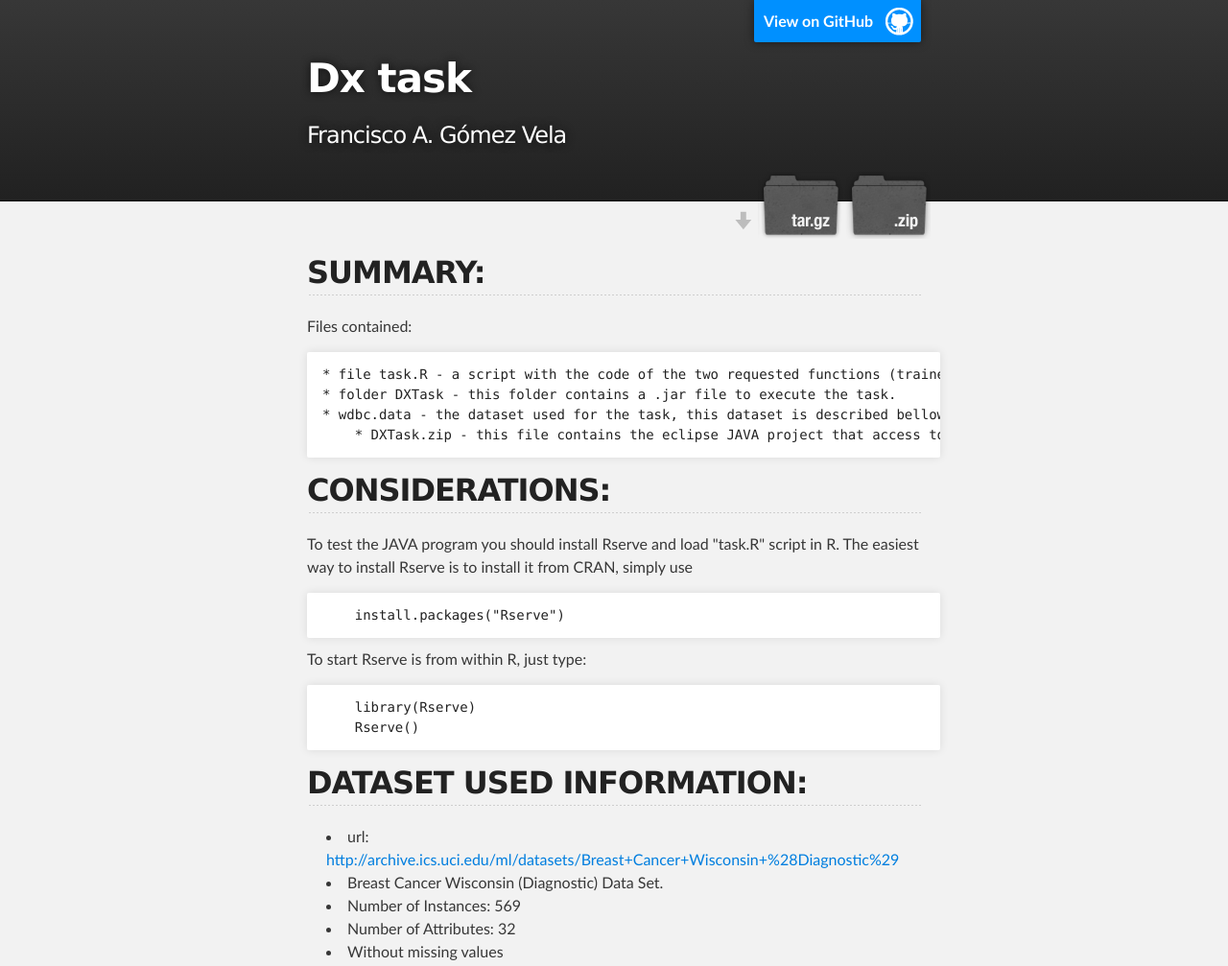
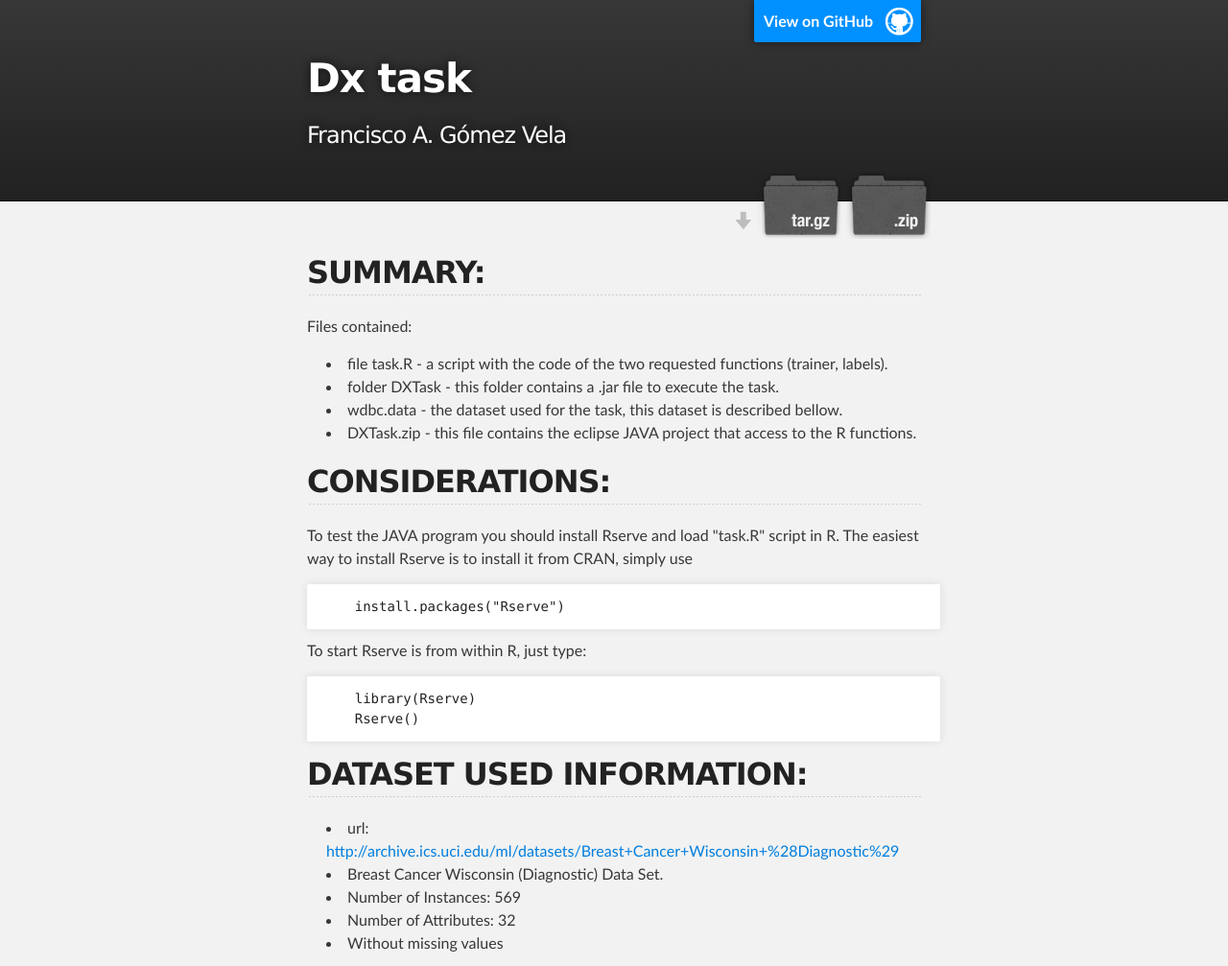
Before and after one commit to fgomezvela/UniversalDXTask, a plain HTML site: page index.html in a window 1280 px wide. Shown: the top 1007 px of the page at 96% size. Drawn offline with Linux system fonts and the light colour scheme.

```diff
--- a/index.html
+++ b/index.html
@@ -36,13 +36,12 @@
 
 <p>Files contained:</p>
 
-<pre><code>* file task.R - a script with the code of the two requested functions (trainer, labels).
-* folder DXTask - this folder contains a .jar file to execute the task.
-* wdbc.data - the dataset used for the task, this dataset is described bellow.
-    * DXTask.zip - this file contains the eclipse JAVA project that access to the R functions.
-</code></pre>
-
-<h2>
+<ul>
+<li>file task.R - a script with the code of the two requested functions (trainer, labels).</li>
+<li>folder DXTask - this folder contains a .jar file to execute the task.</li>
+<li>wdbc.data - the dataset used for the task, this dataset is described bellow.</li>
+<li>DXTask.zip - this file contains the eclipse JAVA project that access to the R functions.</li>
+</ul><h2>
 <a name="considerations" class="anchor" href="#considerations"><span class="octicon octicon-link"></span></a>CONSIDERATIONS:</h2>
 
 <p>To test the JAVA program you should install Rserve and load "task.R" script in R. The easiest way to install Rserve is to install it from CRAN, simply use</p>
```
Also changed, not shown: params.json (+1 -1 lines).
